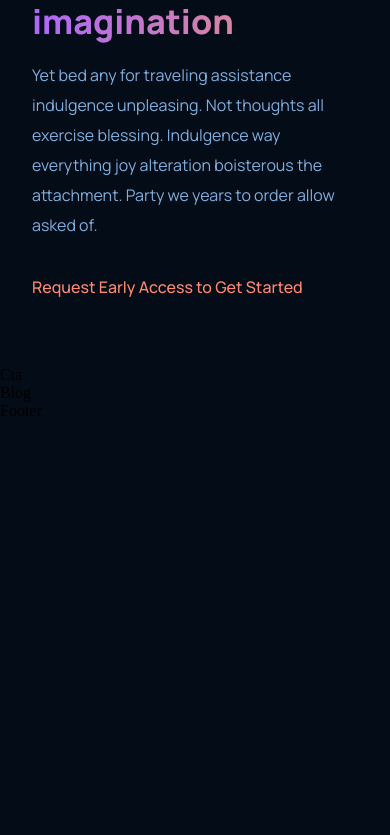
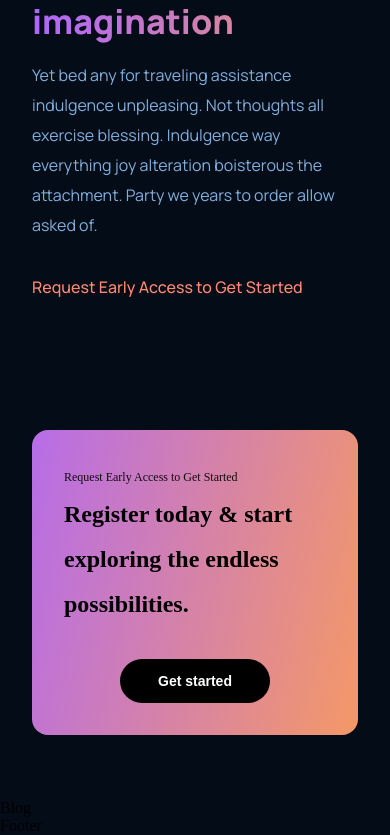
Before and after one commit to MajharolTanvir/GPT-3, a React (Create React App) app: page / in a window 390 px wide. Shown: the part 3812-4647 px from the top of the page. Before the commit the page ends 4232 px from the top, so only its background shows below. Built offline with nearby package versions, Linux system fonts and the light colour scheme.

Commit message:
CTA component design completed

```diff
--- a/src/components/cta/Cta.tsx
+++ b/src/components/cta/Cta.tsx
@@ -2,7 +2,17 @@
 import "./cta.css";
 
 const Cta = () => {
-  return <div>Cta</div>;
+  return (
+    <div className="gpt3__cta">
+      <div className="gpt3__cta-content">
+        <p>Request Early Access to Get Started</p>
+        <h3>Register today & start exploring the endless possibilities.</h3>
+      </div>
+      <div className="gpt3__cta-btn">
+        <button type="button">Get started</button>
+      </div>
+    </div>
+  );
 };
 
 export default Cta;
--- a/src/components/cta/cta.css
+++ b/src/components/cta/cta.css
@@ -0,0 +1,72 @@
+.gpt3__cta {
+  display: flex;
+  justify-content: space-between;
+  align-items: center;
+  flex-direction: row;
+
+  padding: 2rem;
+  margin: 4rem;
+  border-radius: 1rem;
+  background: var(--gradient-bar);
+}
+
+.gpt3__cta-content p {
+  font-weight: 500;
+  font-size: 12px;
+  line-height: 30px;
+  color: #0e0e0e;
+}
+
+.gpt3__cta-content h3 {
+  font-weight: 800;
+  font-size: 24px;
+  line-height: 45px;
+  color: black;
+}
+
+.gpt3__cta-btn {
+  display: flex;
+  justify-content: center;
+  align-items: center;
+  margin-left: 2rem;
+}
+
+.gpt3__cta-btn button {
+  background: #000000;
+  color: white;
+  border-radius: 40px;
+  font-weight: bold;
+  font-size: 18px;
+  line-height: 30px;
+  padding: 0.5rem 1rem;
+  border: none;
+  outline: none;
+  cursor: pointer;
+  min-width: 150px;
+}
+
+@media screen and (max-width: 650px) {
+  .gpt3__cta {
+    flex-direction: column;
+  }
+
+  .gpt3__cta-btn {
+    margin: 2rem 0 0;
+  }
+}
+
+@media screen and (max-width: 550px) {
+  .gpt3__cta {
+    margin: 4rem 2rem;
+  }
+
+  .gpt3__cta-content {
+    font-size: 18px;
+    line-height: 32px;
+  }
+
+  .gpt3__cta-btn button {
+    font-size: 14px;
+    line-height: 28px;
+  }
+}
```
